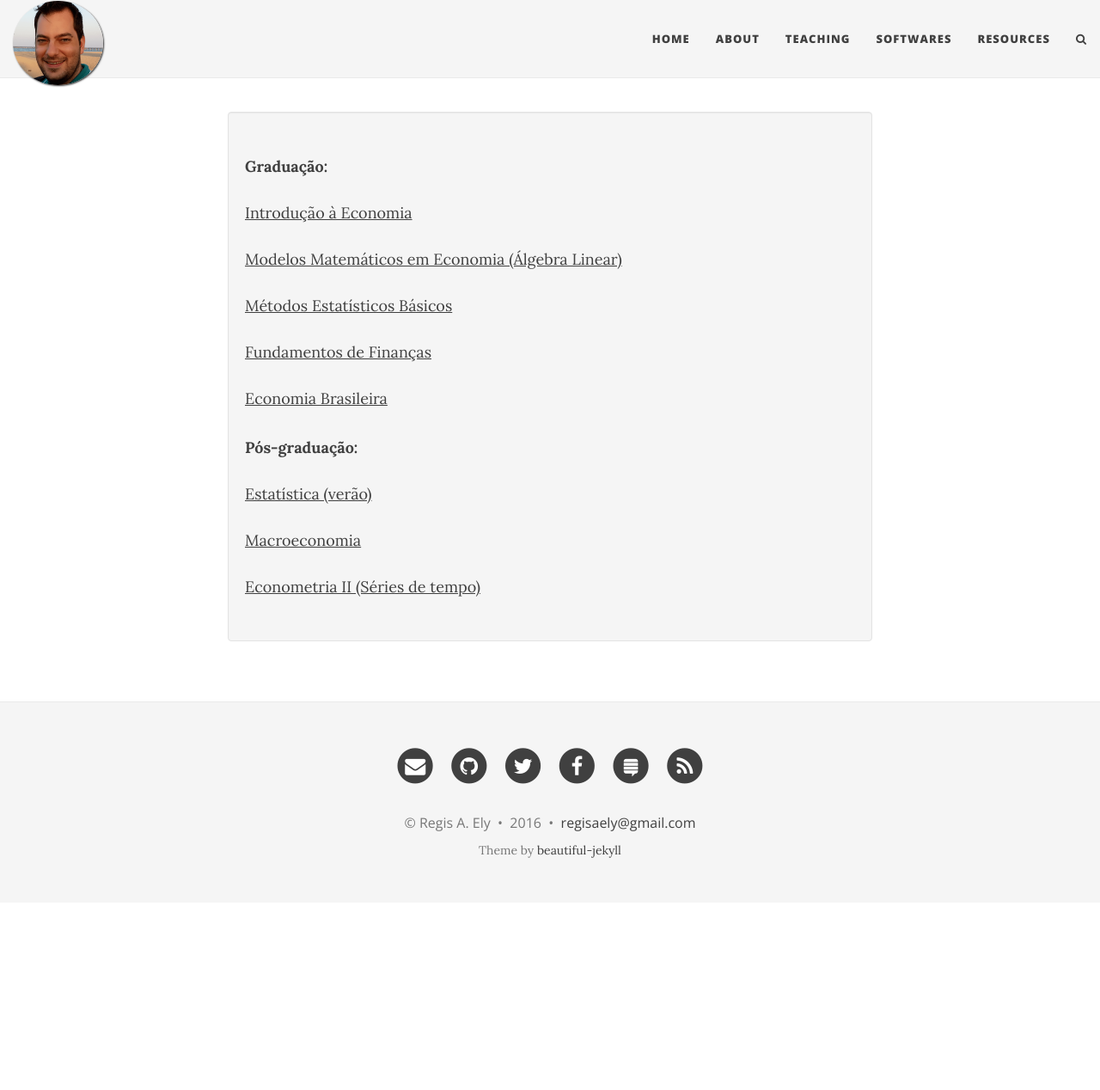
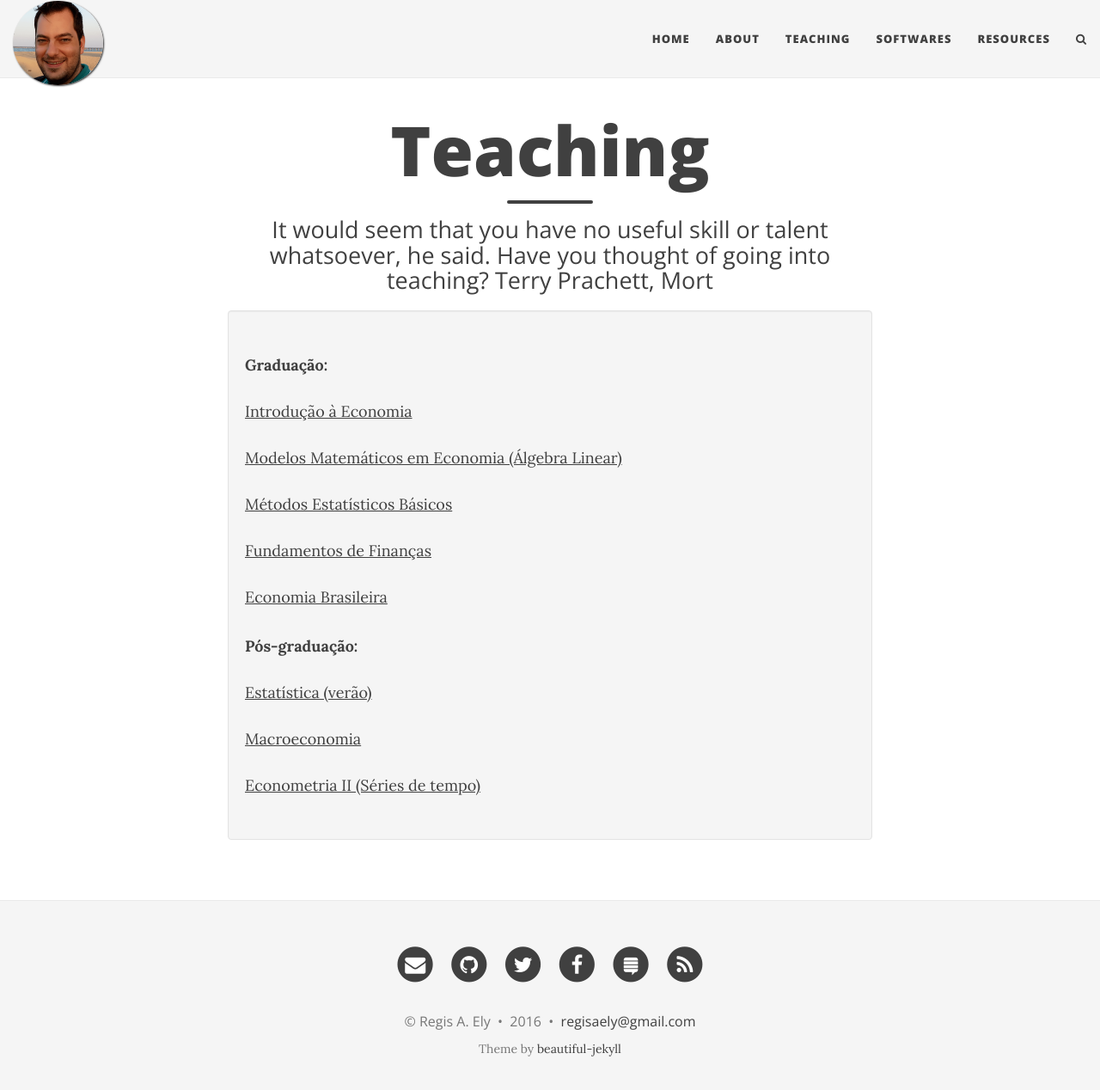
Before and after one commit to regisely/regisely.github.io, a Jekyll site: the page built from teaching.html, in a window 1280 px wide and 1281 px high. Shown: the top 1268 px of the window at 86% size. Built offline with Jekyll 4.4.1, drawn with Linux system fonts in a browser that asks for light colours; nearby versions of some CDN libraries.

Commit message:
Change teaching

```diff
--- a/teaching.html
+++ b/teaching.html
@@ -1,8 +1,7 @@
 ---
 layout: page
 title: Teaching
-subtitle: |
-"It would seem that you have no useful skill or talent whatsoever", he said. "Have you thought of going into teaching?" Terry Prachett, Mort"
+subtitle: "It would seem that you have no useful skill or talent whatsoever, he said. Have you thought of going into teaching? Terry Prachett, Mort"
 css: "/css/aboutme.css"
 ---
 
```
